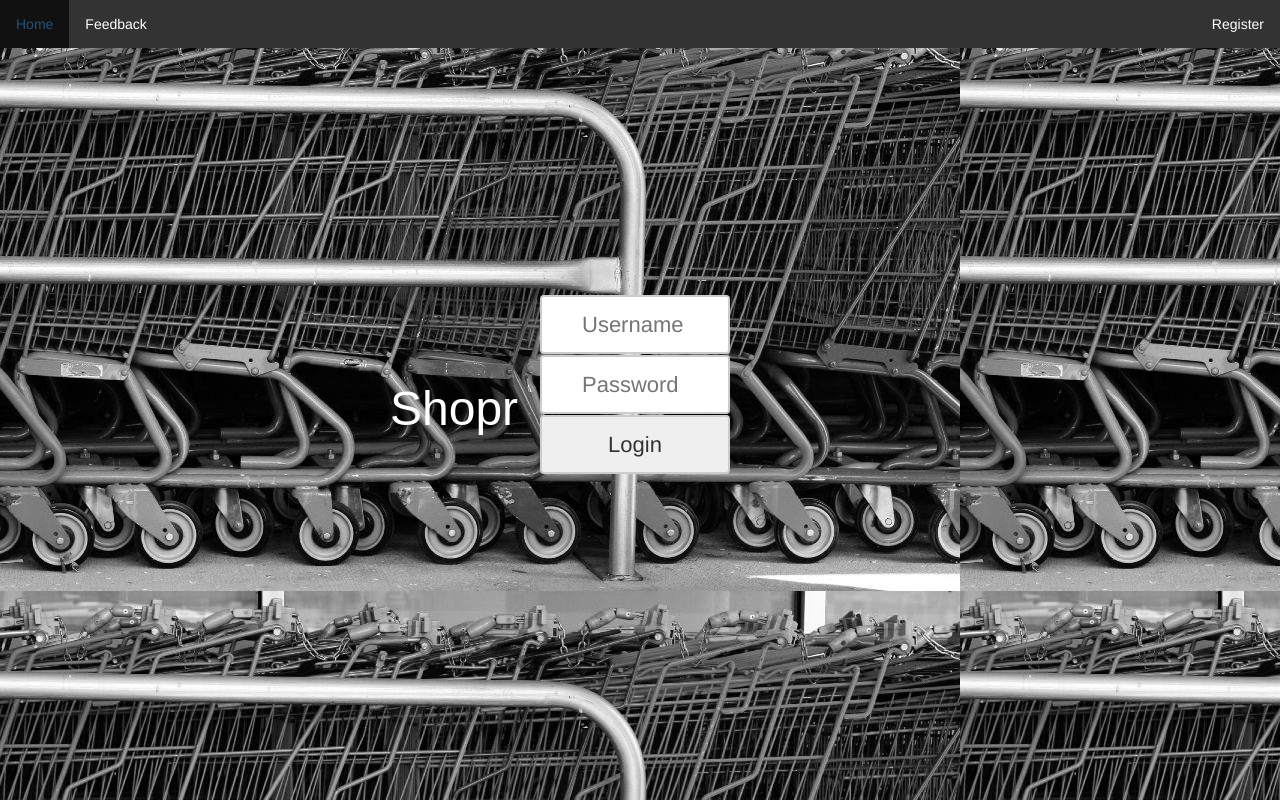
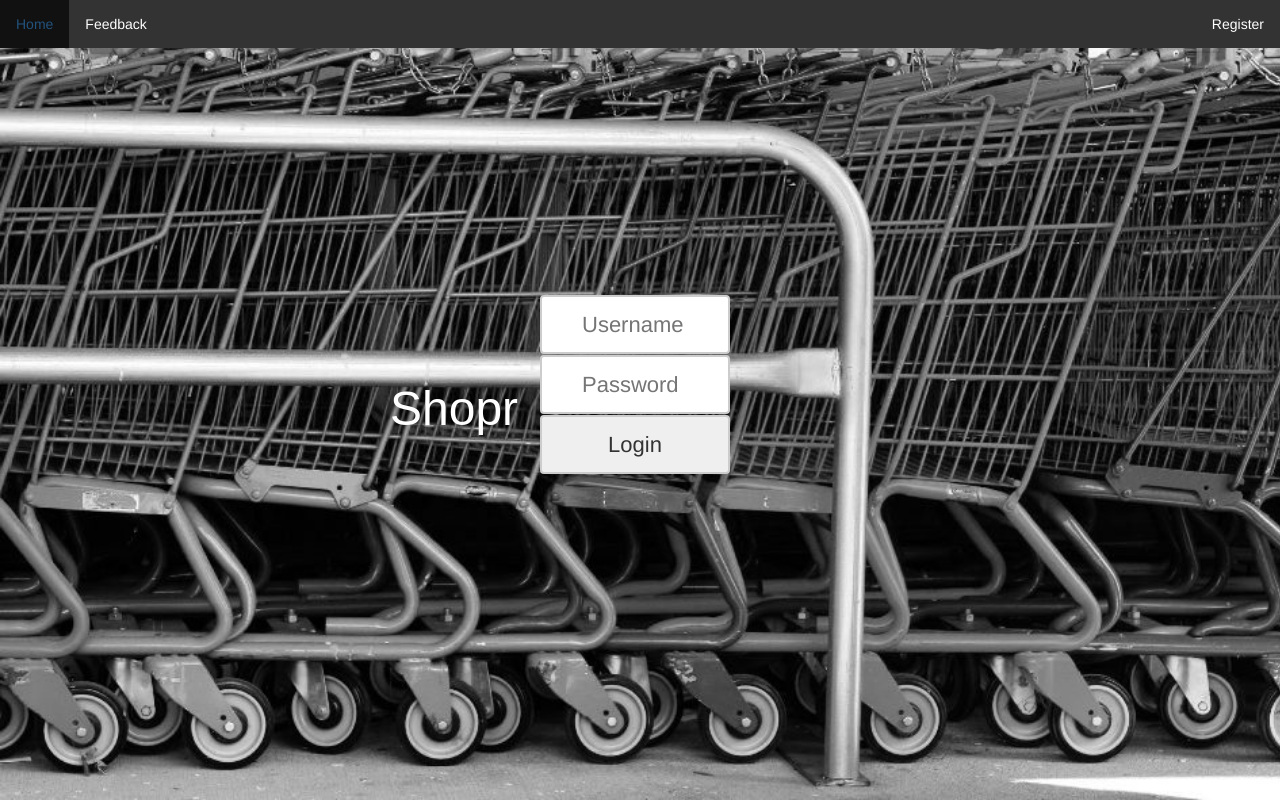
Before and after one commit to diglungdig/ShoprClone, a Flask app: page / in a window 1280 px wide. Run offline with Flask 2, Linux system fonts and the light colour scheme; some libraries are stand-ins or nearby versions.

Commit message:
fix background alighment

```diff
--- a/static/styles/index-styles.css
+++ b/static/styles/index-styles.css
@@ -1,5 +1,8 @@
 body {
     background-image: url('/static/res/bg.jpg');
+    background-repeat: no-repeat;
+    background-size: cover;
+    background-origin: content-box;
 }
 input[type=text] {
     font-family: Arial, Helvetica, sans-serif;
--- a/static/styles/login-styles.css
+++ b/static/styles/login-styles.css
@@ -1,5 +1,8 @@
 body {
     background-image: url('/static/res/bg.jpg');
+    background-repeat: no-repeat;
+    background-size: cover;
+    background-origin: content-box;
 }
 input[type=text] {
     width: 190px;
```
